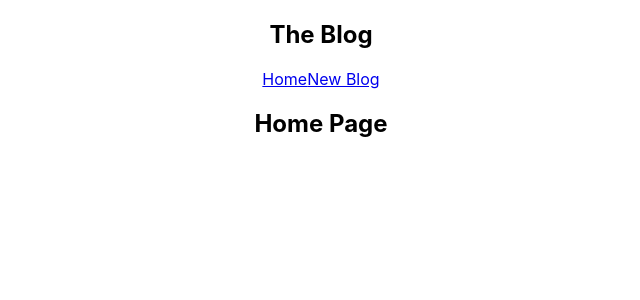
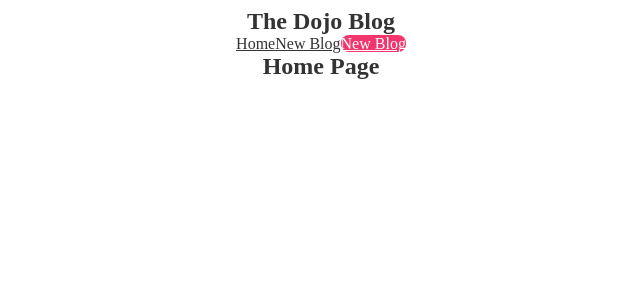
Before and after one commit to sachinivindoya/ReactPracticeYT, a React (Create React App) app: page / in a window 1280 px wide. Shown: the top 300 px of the page, without its empty margins (319-959 px from the left). Built offline with nearby package versions, Linux system fonts and the light colour scheme.

Commit message:
Adding styles

```diff
--- a/src/Navbar.js
+++ b/src/Navbar.js
@@ -1,13 +1,20 @@
 const Navbar = () => {
     return (
         <nav className="navbar">
-            <h1> The Blog</h1>
-            <div className="links">
-                <a href="/">Home</a>
-                <a href="/create">New Blog</a>
-            </div>
-        </nav>
+        <h1>The Dojo Blog</h1>
+        <div className="links">
+          <a href="/">Home</a>
+          <a href="/create">New Blog</a>
+          <a href="/create" style={{
+            color: 'white',
+            backgroundColor: '#f1356d',
+            borderRadius: '8px'
+          }}>New Blog</a>
+        </div>
+      </nav>
     );
+
+
 }
 
 export default Navbar;
--- a/src/index.css
+++ b/src/index.css
@@ -1,13 +1,47 @@
 body {
+  @import url('https://fonts.googleapis.com/css2?family=Quicksand:wght@300;400;500;600;700&display=swap');
+
+  /* base styles */
+  * {
     margin: 0;
     font-family: -apple-system, BlinkMacSystemFont, 'Segoe UI', 'Roboto', 'Oxygen',
       'Ubuntu', 'Cantarell', 'Fira Sans', 'Droid Sans', 'Helvetica Neue',
       sans-serif;
     -webkit-font-smoothing: antialiased;
     -moz-osx-font-smoothing: grayscale;
+    font-family: "Quicksand";
+    color: #333;
   }
 
   code {
     font-family: source-code-pro, Menlo, Monaco, Consolas, 'Courier New',
       monospace;
+  .navbar {
+    padding: 20px;
+    display: flex;
+    align-items: center;
+    max-width: 600px;
+    margin: 0 auto;
+    border-bottom: 1px solid #f2f2f2;
   }
+  .navbar h1 {
+    color: #f1356d;
+  }
+  .navbar .links {
+    margin-left: auto;
+  }
+  .navbar a {
+    margin-left: 16px;
+    text-decoration: none;
+    padding: 6px;
+  }
+  .navbar a:hover {
+    color: #f1356d;
+  }
+  .content {
+    max-width: 600px;
+    margin: 40px auto;
+    padding: 20px;
+  }
+  }
+}
```
Also changed, not shown: src/App.js (+3 -7 lines). Lines whose indentation alone changed are shown as unchanged.
